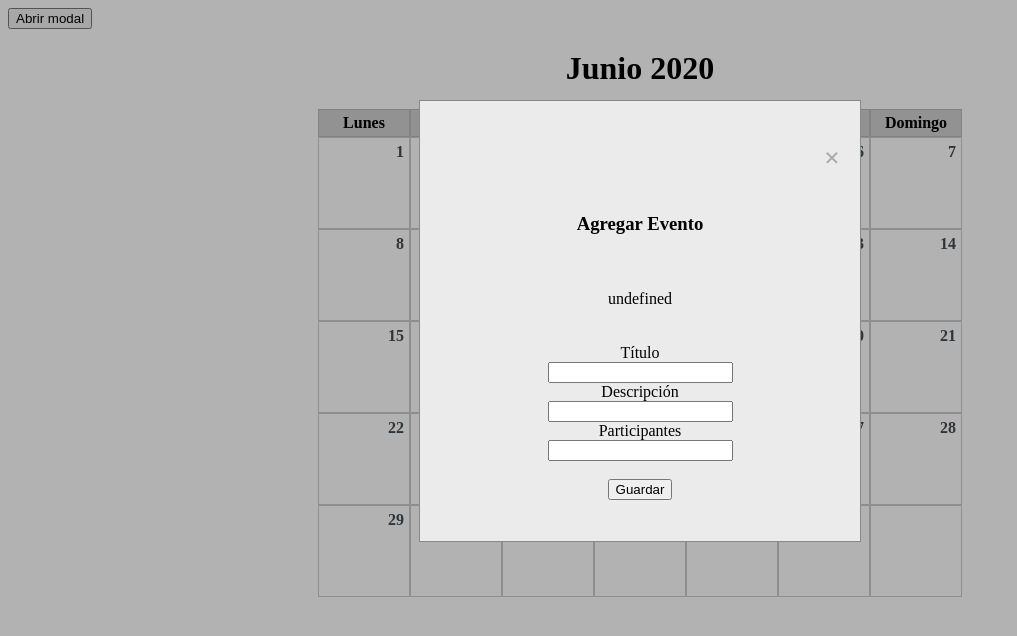
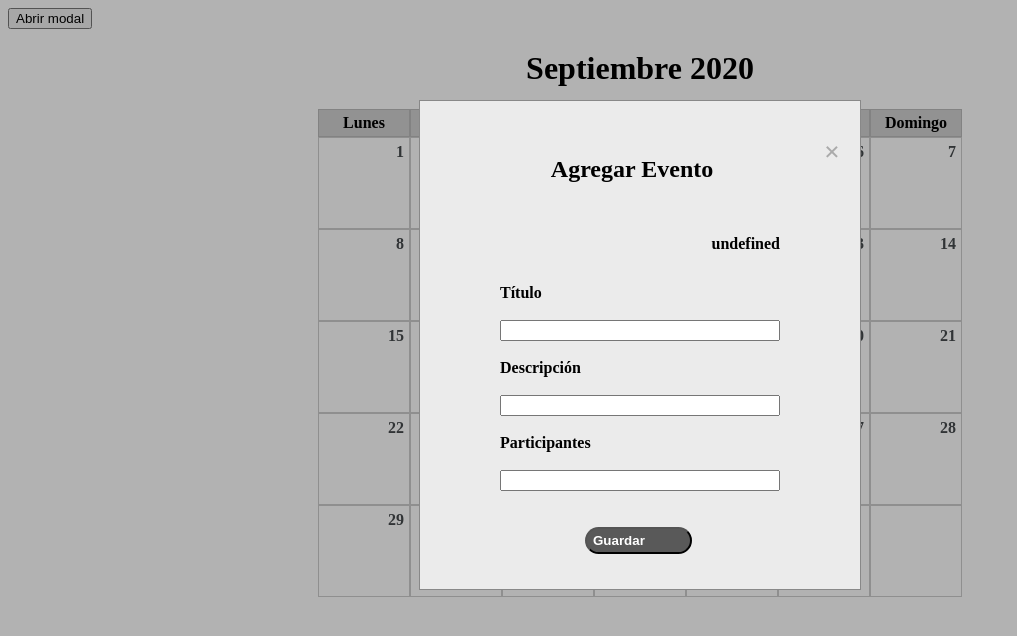
Before and after one commit to Dramino/Calendario, a plain HTML site: page index.html in a window 1280 px wide. Both pictures are taken after a click on the button "Abrir modal". Shown: the whole page, without its empty margins (0-1017 px from the left). Drawn offline with Linux system fonts and the light colour scheme.

Commit message:
Add name of month and year based on today date

```diff
--- a/assets/index.css
+++ b/assets/index.css
@@ -70,7 +70,37 @@
   padding: 20px;
   border: 1px solid #888;
   width: 25em;
-  height: 25em;
+  height: 28em;
+}
+
+.modalForm {
+  display: flex;
+  flex-direction: column;
+  justify-content: space-evenly;
+  text-align: left;
+  margin-left: 60px;
+  margin-right: 60px;
+  font-weight: bold;
+  background-color: #ebebeb;
+}
+
+.modalDate {
+  display: flex;
+  flex-direction: column;
+  justify-content: space-evenly;
+  text-align: right;
+  margin-right: 60px;
+  background-color: #ebebeb;
+}
+
+.modalButton {
+  flex-direction: row;
+  background-color: #595959;
+  color: white;
+  width: 8em;
+  height: 2em;
+  margin-left: 85px;
+  border-radius: 15px;
 }
 
 .close {
--- a/assets/index.js
+++ b/assets/index.js
@@ -1,5 +1,86 @@
 let modal = document.getElementById("miModal");
 let daysContainer = document.getElementsByClassName("calendarContainer");
+let fecha = document.getElementById("fecha");
+let today = new Date();
+const monthName = [
+  "Enero",
+  "Febrero",
+  "Marzo",
+  "Abril",
+  "Mayo",
+  "Junio",
+  "Julio",
+  "Agosto",
+  "Septiembre",
+  "Octubre",
+  "Noviembre",
+  "Diciembre",
+];
+let month = monthName[today.getMonth()];
+let year = today.getFullYear();
+const monthsDays = [31, 28, 31, 30, 31, 30, 31, 31, 30, 31, 30, 31];
+
+let setCalendarMonth = (date) => {
+  const monthName = [
+    "Enero",
+    "Febrero",
+    "Marzo",
+    "Abril",
+    "Mayo",
+    "Junio",
+    "Julio",
+    "Agosto",
+    "Septiembre",
+    "Octubre",
+    "Noviembre",
+    "Diciembre",
+  ];
+  const month = date.getMonth();
+  const year = date.getFullYear();
+  const text = monthName[month] + " " + year;
+  fecha.innerHTML = text;
+};
+
+let isleap = (year) => {
+  return year % 4 === 0;
+};
+
+let firstDayOfMonth = (date) => {
+  let weekday = date.getDay();
+  let day = date.getDate();
+  let leftDaysForFirst = day - 1;
+  let leftDaysAtSingleWeek = leftDaysForFirst % 7;
+  let daysFromTarget = weekday - leftDaysAtSingleWeek;
+  let weekFirstDay = daysFromTarget;
+  if (daysFromTarget < 0) {
+    weekFirstDay = daysFromTarget + 7;
+  }
+
+  const dayName = [
+    "Domingo",
+    "Lunes",
+    "Martes",
+    "Miercoles",
+    "Jueves",
+    "Viernes",
+    "Sabado",
+    "Domingo",
+  ];
+  return weekFirstDay;
+};
+
+firstDayOfMonth(today);
+setCalendarMonth(today);
+
+let createDivTag = (number) => {
+  let tag = document.createElement("div");
+  let text = document.createTextNode(number);
+  tag.appendChild(text);
+  console.log(tag);
+  return tag;
+};
+
+createDivTag(18);
 
 const displayModal = (day) => {
   modal.style.display = "block";
@@ -12,8 +93,7 @@ const closeModal = () => {
 
 const addOnClicEvent = (object) => {
   let day = object.textContent;
-  console.log(day[0]);
-  let texto = day + " de Junio de 2020";
+  let texto = day + " de " + month + " de " + year;
   object.onclick = (e) => displayModal(texto);
 };
 
--- a/index.html
+++ b/index.html
@@ -12,23 +12,23 @@
       <div class="modalContent">
         <div>
           <span class="close" onclick="closeModal()"> &times; </span>
+          <h2>Agregar Evento</h3>
         </div>
-        <h3>Agregar Evento</h3>
-        <p>Fecha</p>
-        <form>
+        <p class="modalForm modalDate">Fecha</p>
+        <form class="modalForm">
           <label>Título</label><br />
           <input type="text" /><br />
           <label>Descripción</label><br />
           <input type="text" /><br />
           <label>Participantes</label><br />
           <input type="text" /><br /><br />
-          <input type="submit" value="Guardar" />
+          <input type="submit" value="Guardar" class="modalForm modalButton" />
         </form>
       </div>
     </div>
     <div id="container">
       <div>
-        <h1>Junio 2020</h1>
+        <h1 id="fecha">Junio 2020</h1>
       </div>
       <div class="calendarContainerHeader">
         <div>Lunes</div>
@@ -63,7 +63,7 @@
         <div>17</div>
         <div>
           <div class="descripcion">Título</div>
-          18
+          <div>18</div>
         </div>
         <div>19</div>
         <div>20</div>
```
